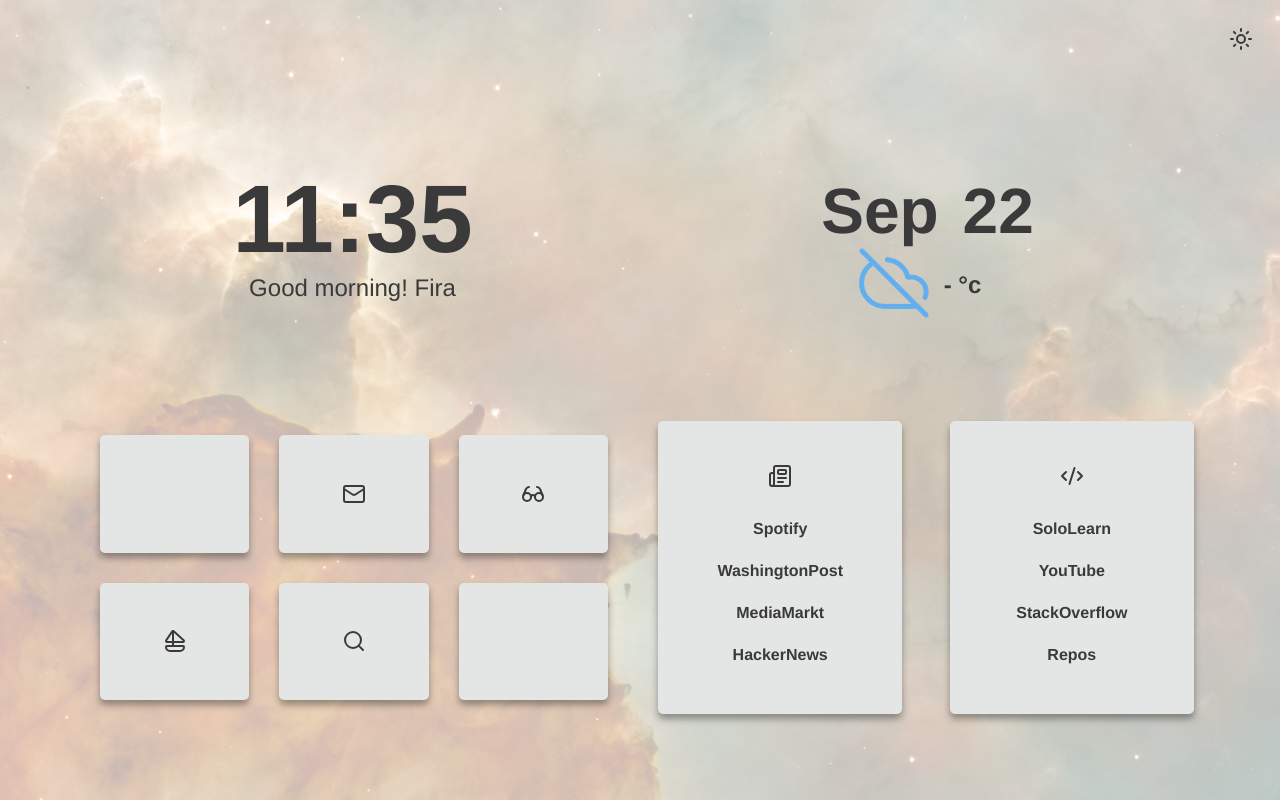
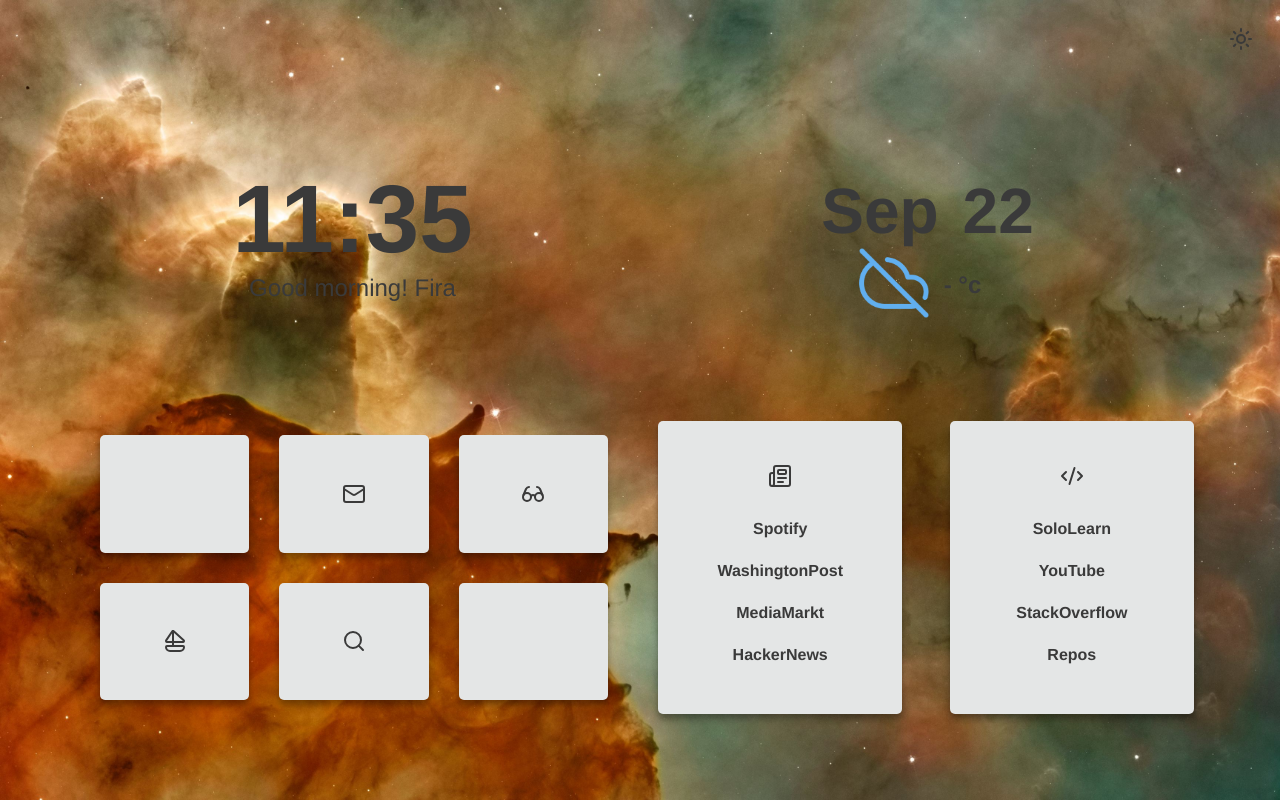
Before and after one commit to GotaLoveFiraCode/Bento-clone-for-personal-use, a website: page index.html in a window 1280 px wide. Both pictures are taken after a click on the button 1241 px from the left and 40 px from the top of the page. Drawn offline with nearby package versions, Linux system fonts and the light colour scheme; no server answers.

Commit message:
made light theme better

```diff
--- a/app.css
+++ b/app.css
@@ -37,8 +37,8 @@
 
   /* Image background  */
   --imgcol: linear-gradient(
-    rgba(255, 255, 255, 0.7),
-    rgba(255, 255, 255, 0.7)
+    rgba(0, 0, 0, 0),
+    rgba(0, 0, 0, 0)
   ); /* Filter color */
 }
 
```
